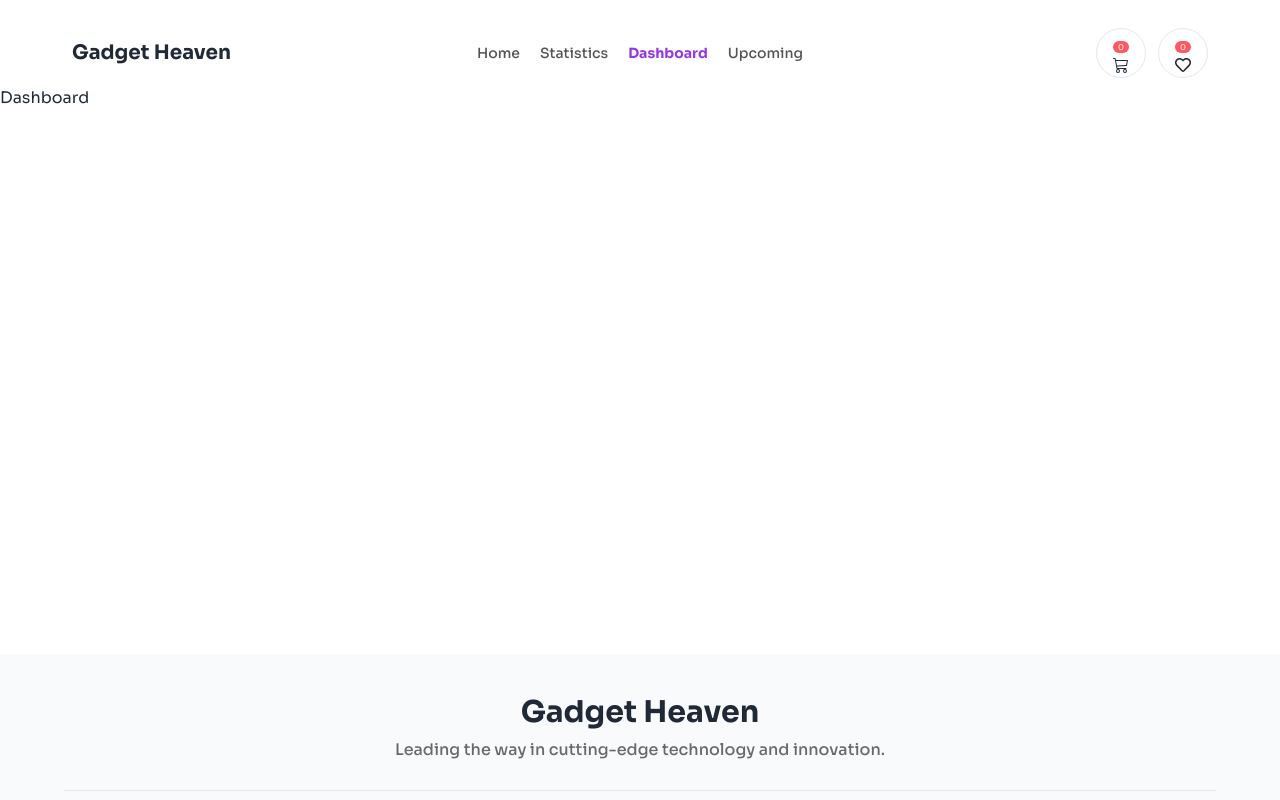
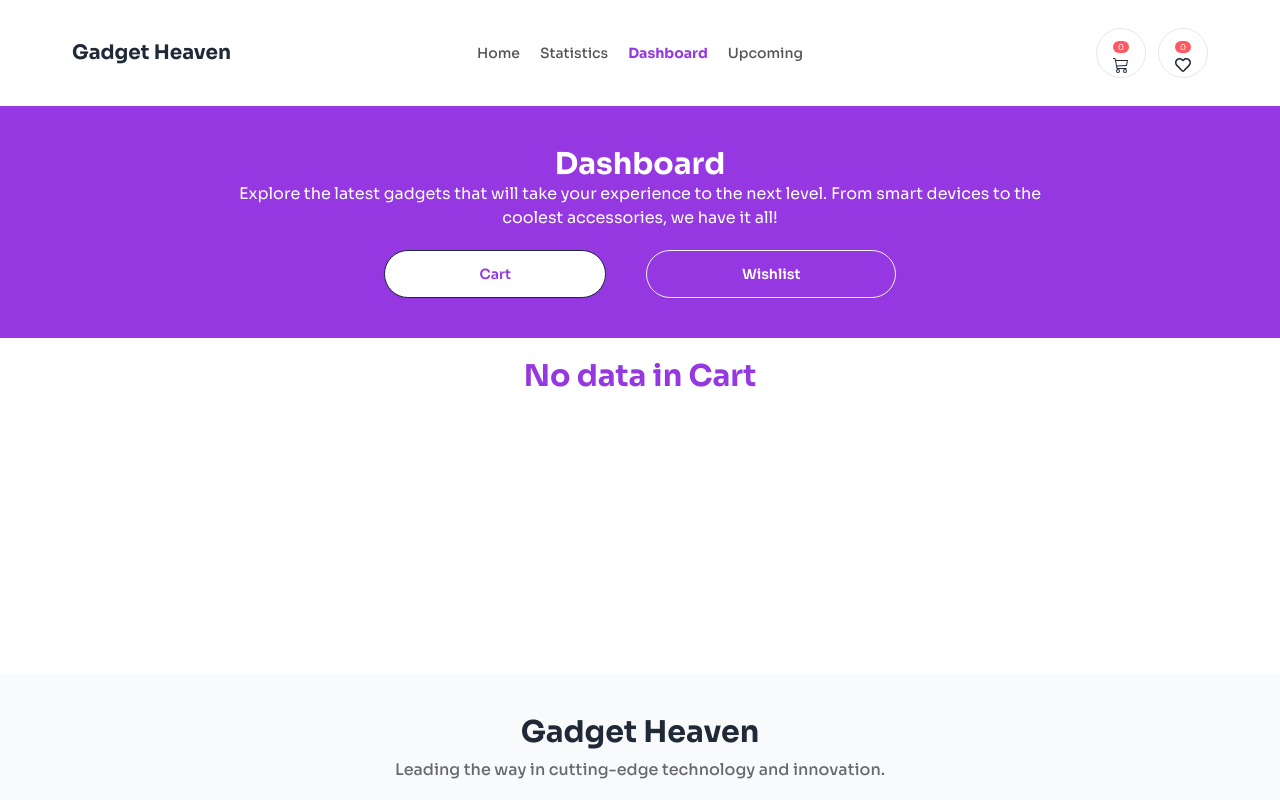
Before and after one commit to mehedi20695/gadget-heaven-assignment-08, a React (Vite) app: page /dashboard in a window 1280 px wide. Shown: the top 800 px of the page. Built offline with nearby package versions, Linux system fonts and the light colour scheme.

Commit message:
Completed dashboard section but there is some part is challenging. And i will do the challenging part as well

```diff
--- a/src/context/CartProvider.jsx
+++ b/src/context/CartProvider.jsx
@@ -43,8 +43,9 @@ const CartProvider = ({ children }) => {
         setWishlist(wishlist.filter(item => item.product_id !== product_Id));
     };
     // Function to clear the cart
-    const clearCart = () => {
-        setCart([]);
+    const updateCart = (items) => {
+        setCart(items);
+        localStorage.setItem("cart", JSON.stringify(items));
     };
     return (
         <CartContext.Provider
@@ -55,7 +56,7 @@ const CartProvider = ({ children }) => {
                 addToWishlist,
                 removeFromCart,
                 removeFromWishlist,
-                clearCart
+                updateCart
             }}
         >
             {children}
--- a/src/index.css
+++ b/src/index.css
@@ -9,3 +9,7 @@
 html {
     overflow-y: scroll;
 }
+.tab-active{
+    background-color: white;
+    color: #9538E2;
+}
--- a/src/pages/CardDetails.jsx
+++ b/src/pages/CardDetails.jsx
@@ -31,6 +31,7 @@ const CardDetails = () => {
         addToCart(gadget);
         toast.success('Item added to cart!');
     };
+
     const handleAddToWishlist = () => {
         if (!wishlistDisabled) {
             addToWishlist(gadget);
--- a/src/pages/Dashboard.jsx
+++ b/src/pages/Dashboard.jsx
@@ -1,8 +1,140 @@
+import { useContext, useEffect, useState } from "react";
+import { HiOutlineSortDescending } from "react-icons/hi";
+import { MdDisabledByDefault } from "react-icons/md";
+import { useNavigate } from "react-router-dom";
+import ModalImg from "../assets/group.png"
+import { CartContext } from "../context/CartProvider";
 
 const Dashboard = () => {
+    const [cartItems, setCartItems] = useState([]);
+    const [wishlistItems, setWishlistItems] = useState([]);
+    const [totalPrice, setTotalPrice] = useState(0);
+    const [activeTab, setActiveTab] = useState("cart");
+    const [isModalOpen, setIsModalOpen] = useState(false);
+    const navigate = useNavigate();
+    // const { updateCart } = useContext(CartContext);
+    const { updateCart } = useContext(CartContext);
+    useEffect(() => {
+        const cart = JSON.parse(localStorage.getItem("cart")) || [];
+        const wishlist = JSON.parse(localStorage.getItem("wishlist")) || [];
+        setCartItems(cart);
+        setWishlistItems(wishlist);
+        calculateTotal(cart);
+    }, []);
+
+    const calculateTotal = (items) => {
+        const total = items.reduce((sum, item) => sum + item.price, 0);
+        setTotalPrice(total);
+    };
+
+    const sortCartByPrice = () => {
+        const sortedItems = [...cartItems].sort((a, b) => b.price - a.price);
+        setCartItems(sortedItems);
+    };
+    const handlePurchase = () => {
+        setIsModalOpen(true);
+    };
+
+    const closeModalAndRedirect = () => {
+        if (cartItems.length === 0) return;
+        updateCart([]);
+        setCartItems([]);
+        setTotalPrice(0);
+        localStorage.removeItem("cart");
+        navigate("/");
+        setIsModalOpen(false);
+    };
     return (
-        <div>
-            <h1>Dashboard</h1>
+        <div className="mt-5">
+            <div className="max-w-7xl mx-auto text-center bg-[#9538E2] py-10">
+                <h2 className="text-3xl font-bold text-white">Dashboard</h2>
+                <p className="text-white w-2/3 mx-auto">Explore the latest gadgets that will take your experience to the next level. From smart devices to the coolest accessories, we have it all!</p>
+                <div className="tabs gap-10 mt-5 max-w-lg mx-auto">
+
+                    <button className={`tab btn rounded-full ${activeTab === 'cart' ? 'tab-active' : 'bg-[#9538E2] text-white'}`} onClick={() => setActiveTab("cart")}>Cart</button>
+
+                    <button className={`tab btn rounded-full ${activeTab === 'wishlist' ? 'tab-active' : 'bg-[#9538E2] text-white'}`} onClick={() => setActiveTab("wishlist")}>Wishlist</button>
+                </div>
+            </div>
+            <div className="max-w-6xl mx-auto">
+                {activeTab === "cart" && (
+                    cartItems.length > 0 ? (
+                        <div className="cart-tab">
+                            <div className="md:flex md:justify-between my-10">
+                                <h3 className="text-2xl font-bold">Cart</h3>
+                                <div className="space-x-5">
+                                    <span className="text-2xl font-bold">Total Price: ${totalPrice}</span>
+                                    <button className="border border-[#9538E2] btn rounded-full text-[#9538E2] bg-white"
+                                        onClick={sortCartByPrice}>
+                                        Sort by Price <HiOutlineSortDescending /></button>
+
+                                    <button className="btn rounded-full bg-[#9538E2] text-white"
+                                        onClick={handlePurchase} disabled={totalPrice === 0}>Purchase</button>
+                                </div>
+                            </div>
+                            {cartItems.map((item, index) => (
+                                <div key={index} className="grid grid-cols-1 md:grid-cols-8 p-4 border rounded-xl items-center gap-5 my-5">
+                                    <div className="col-span-2">
+                                        <img className="object-cover rounded-xl" src={item.product_image} alt="" />
+                                    </div>
+                                    <div className="space-y-5 col-span-5">
+                                        <h3 className="text-2xl font-semibold">{item.product_title}</h3>
+                                        <h4 className="text-lg text-[#09080F99]">{item.description}</h4>
+                                        <h4 className="text-xl font-semibold">Price: ${item.price}</h4>
+                                    </div>
+                                    <div className="text-red-600 text-2xl col-span-1">
+                                        <MdDisabledByDefault />
+                                    </div>
+                                </div>
+                            ))}
+                        </div>
+                    ) : (
+                        <h2 className="text-3xl font-bold text-[#9538E2] text-center my-5">No data in Cart</h2>
+                    )
+                )}
+
+                {activeTab === "wishlist" && (
+                    wishlistItems.length > 0 ? (
+                        <div className="wishlist-tab my-10">
+                            <h3 className="text-2xl font-bold mb-10">Wishlist</h3>
+                            {wishlistItems.map((item, index) => (
+                                <div key={index} className="grid grid-cols-1 md:grid-cols-8 p-4 border rounded-xl items-center gap-5 my-5">
+                                    <div className="col-span-2">
+                                        <img className="object-cover rounded-xl" src={item.product_image} alt="" />
+                                    </div>
+                                    <div className="space-y-5 col-span-5">
+                                        <h3 className="text-2xl font-semibold">{item.product_title}</h3>
+                                        <h4 className="text-lg text-[#09080F99]">{item.description}</h4>
+                                        <h4 className="text-xl font-semibold">Price: ${item.price}</h4>
+                                        <button
+                                            className="btn bg-[#9538E2] rounded-full text-white">Add To Cart</button>
+                                    </div>
+                                    <div className="text-red-600 text-2xl col-span-1">
+                                        <MdDisabledByDefault />
+                                    </div>
+                                </div>
+                            ))}
+                        </div>
+                    ) : <h2 className="text-3xl font-bold text-[#9538E2] text-center my-5">No data in Wishlist</h2>
+                )}
+            </div>
+            {/* Modal */}
+            {isModalOpen && (
+                <div className="modal modal-open">
+                    <div className="modal-box text-center">
+                        <div className="flex items-center justify-center">
+                            <img src={ModalImg} alt="" />
+                        </div>
+                        <h2 className="text-2xl font-bold mt-5 mb-5">Payment Successfully</h2>
+                        <hr />
+                        <p className="text-[#09080F99] font-medium mt-5">Thanks for Purchasing.</p>
+                        <p className="text-[#09080F99] font-medium mt-3">Total: ${totalPrice}</p>
+                        <div className="modal-action flex justify-center items-center">
+                            <button className="btn rounded-full bg-[#9538E2] text-white hover:text-black" onClick={closeModalAndRedirect}>Close</button>
+                        </div>
+                    </div>
+                </div>
+            )}
         </div>
     );
 };
--- a/src/pages/Statistics.jsx
+++ b/src/pages/Statistics.jsx
@@ -2,7 +2,12 @@
 const Statistics = () => {
     return (
         <div>
-            <h1>Statistics</h1>
+            <div className="mt-5">
+                <div className="max-w-7xl mx-auto text-center bg-[#9538E2] py-10">
+                    <h2 className="text-3xl font-bold text-white">Statistics</h2>
+                    <p className="text-white w-2/3 mx-auto">Explore the latest gadgets that will take your experience to the next level. From smart devices to the coolest accessories, we have it all!</p>
+                </div>
+            </div>
         </div>
     );
 };
--- a/src/pages/Upcoming.jsx
+++ b/src/pages/Upcoming.jsx
@@ -2,7 +2,12 @@
 const Upcoming = () => {
     return (
         <div>
-            <h1>Upcoming</h1>
+            <div className="mt-5">
+                <div className="max-w-7xl mx-auto text-center bg-[#9538E2] py-10">
+                    <h2 className="text-3xl font-bold text-white">Upcoming products</h2>
+                    <p className="text-white w-2/3 mx-auto">Explore the latest gadgets that will take your experience to the next level. From smart devices to the coolest accessories, we have it all!</p>
+                </div>
+            </div>
         </div>
     );
 };
```
Also changed, not shown: src/components/Navbar.jsx (line endings or trailing spaces).
